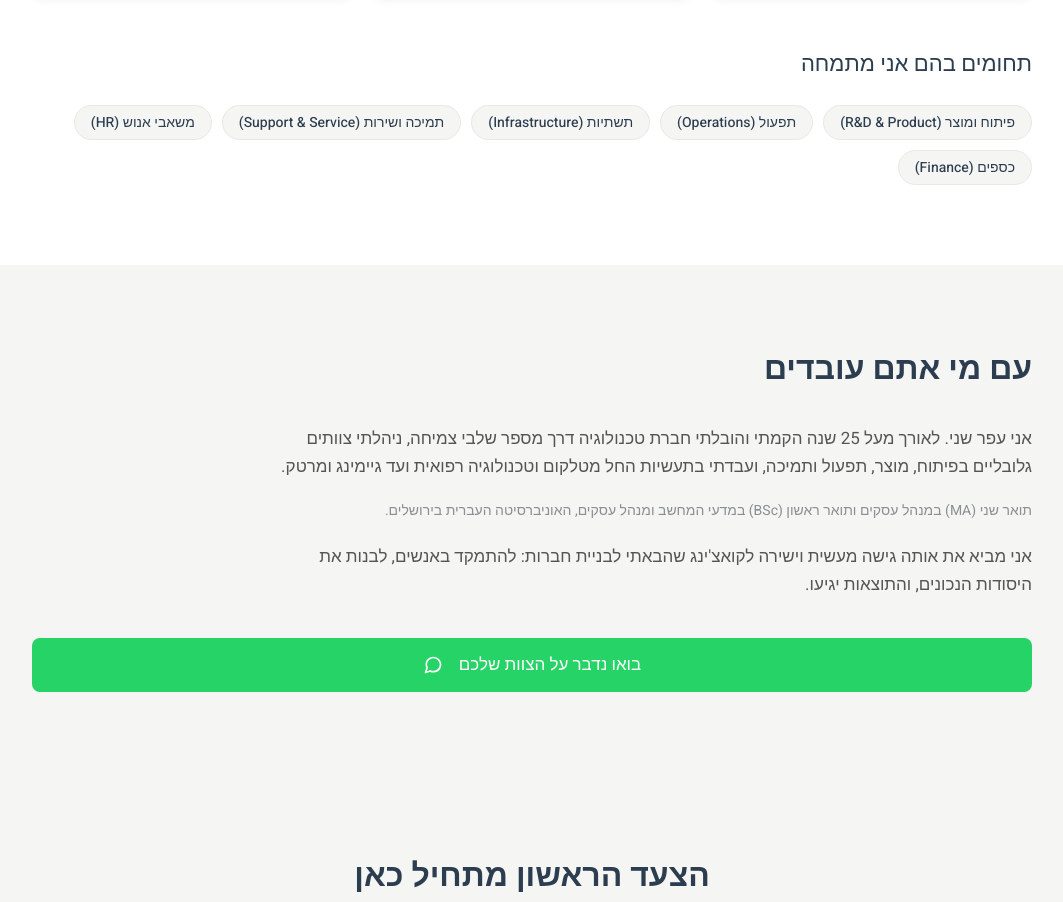
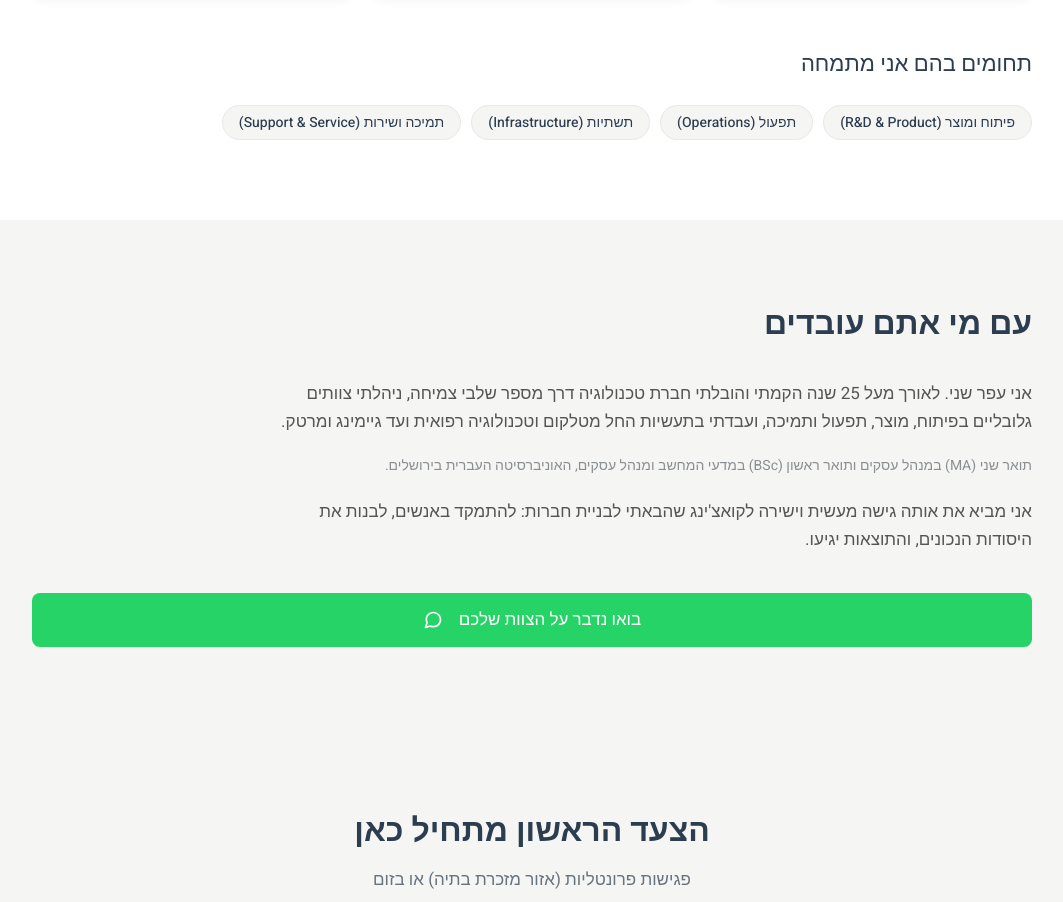
Before and after one commit to shani-ofer/Website-March-2026, a React (Vite) app: page /management in a window 1280 px wide. Shown: the part 1507-2409 px from the top of the page, without its empty margins (108-1171 px from the left). Built offline with nearby package versions, Linux system fonts and the light colour scheme.

Commit message:
Updated CompaniesPage.tsx

```diff
--- a/src/pages/CompaniesPage.tsx
+++ b/src/pages/CompaniesPage.tsx
@@ -66,8 +66,6 @@ export function CompaniesPage() {
             <DomainTag>תפעול (Operations)</DomainTag>
             <DomainTag>תשתיות (Infrastructure)</DomainTag>
             <DomainTag>תמיכה ושירות (Support & Service)</DomainTag>
-            <DomainTag>משאבי אנוש (HR)</DomainTag>
-            <DomainTag>כספים (Finance)</DomainTag>
           </div>
         </div>
       </section>
```
